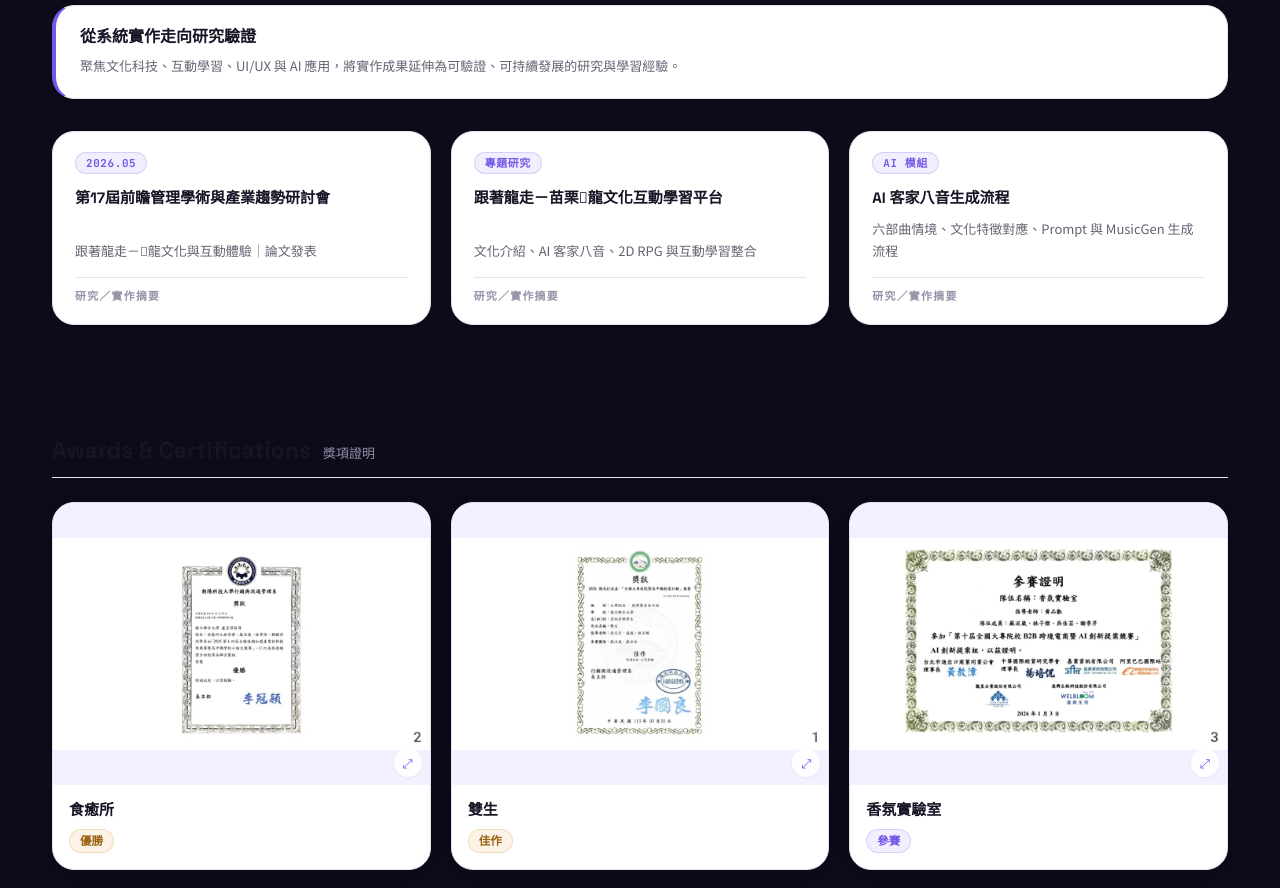
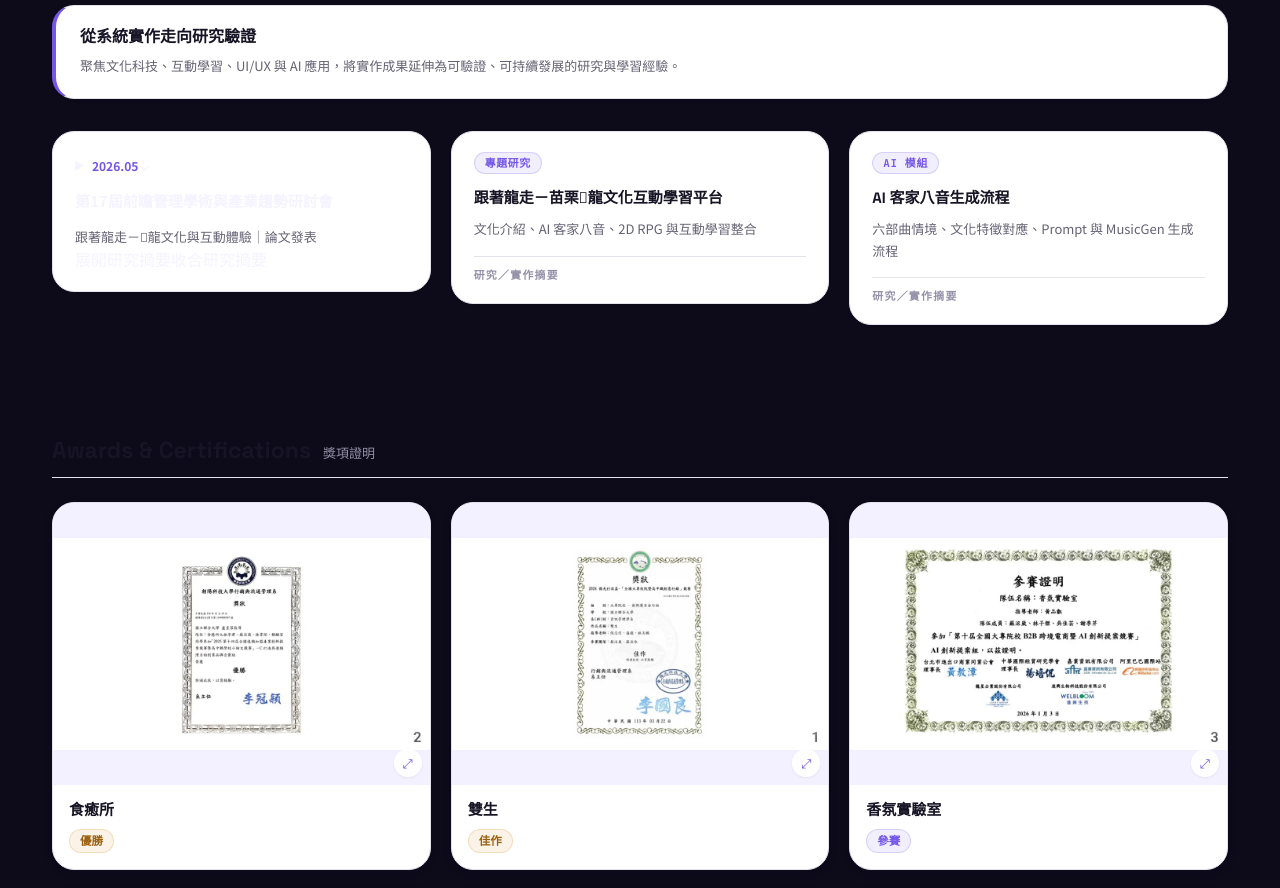
Before and after one commit to for995-ai/portfolio, a React (Vite) app: page / in a window 1280 px wide. Shown: the part 5220-6108 px from the top of the page. Built offline with nearby package versions, Linux system fonts and the light colour scheme.

Commit message:
feat: expand conference research card inline with optional PDF link

```diff
--- a/src/components/v2/Research.tsx
+++ b/src/components/v2/Research.tsx
@@ -1,3 +1,4 @@
+import { publicUrl } from '@/lib/publicUrl';
 import { useInView } from '@/hooks/useInView';
 
 // ── Static research items — confirmed from actual work ────────────────────────
@@ -12,11 +13,17 @@ interface ResearchCard {
   title:   string;
   content: string;
   footer:  string;
+  expandable?: boolean;
+  pdfPath?: string;
 }
 
 const CARDS: ResearchCard[] = [
   {
     chip:    '2026.05',
+    expandable: true,
+    // After uploading the PDF, set pdfPath to:
+    // '/documents/research/2026-management-conference/paper.pdf'
+
     title:   '第17屆前瞻管理學術與產業趨勢研討會',
     content: '跟著龍走－𪹚龍文化與互動體驗｜論文發表',
     footer:  '研究／實作摘要',
@@ -72,6 +79,34 @@ function ResearchBanner() {
 // ── Research card ─────────────────────────────────────────────────────────────
 
 function ResearchCardItem({ card }: { card: ResearchCard }) {
+  if (card.expandable) {
+    return (
+      <details className="v2-card v2-research-details" style={{ padding: '20px 22px', boxShadow: 'var(--shadow-xs)' }}>
+        <summary className="v2-research-summary">
+          <span style={{ color: 'var(--v2-purple)', fontSize: '0.75rem', fontWeight: 700 }}>{card.chip}</span>
+          <span className="v2-research-arrow" aria-hidden>⌄</span>
+          <h3 style={{ fontSize: '0.9375rem', fontWeight: 700, lineHeight: 1.5, margin: '14px 24px 14px 0' }}>{card.title}</h3>
+          <p style={{ fontSize: '0.8125rem', color: 'var(--v2-text-sec)', lineHeight: 1.65 }}>{card.content}</p>
+          <span className="v2-research-open-label">展開研究摘要</span>
+          <span className="v2-research-close-label">收合研究摘要</span>
+        </summary>
+        <div style={{ borderTop: '1px solid var(--v2-border)', marginTop: 18, paddingTop: 18, fontSize: '0.8125rem', lineHeight: 1.8, color: 'var(--v2-text-sec)' }}>
+          <h4 style={{ color: 'var(--v2-text)', fontWeight: 700, marginBottom: 8 }}>研究概覽</h4>
+          <p>跟著龍走－𪹚龍文化與互動體驗</p>
+          <ul style={{ paddingLeft: 20, margin: '12px 0 18px' }}>
+            <li>發表場合：第17屆前瞻管理學術與產業趨勢研討會</li>
+            <li>參與角色：論文整合、團隊 PM</li>
+            <li>成果：論文發表</li>
+          </ul>
+          {card.pdfPath ? (
+            <a href={publicUrl(card.pdfPath)} target="_blank" rel="noopener noreferrer" className="v2-bubble-btn v2-bubble-btn--soft">論文全文（PDF）↗</a>
+          ) : (
+            <p style={{ color: 'var(--v2-text-muted)', fontSize: '0.75rem' }}>論文全文尚未上傳</p>
+          )}
+        </div>
+      </details>
+    );
+  }
   return (
     <div
       className="v2-card"
@@ -158,7 +193,7 @@ export function Research() {
   return (
     <div ref={ref} className={`v2-reveal ${inView ? 'is-visible' : ''}`}>
       <ResearchBanner />
-      <div className="grid grid-cols-1 gap-5 md:grid-cols-3">
+      <div className="grid grid-cols-1 gap-5 md:grid-cols-3" style={{ alignItems: 'start' }}>
         {CARDS.map(card => (
           <ResearchCardItem key={card.chip} card={card} />
         ))}
```
